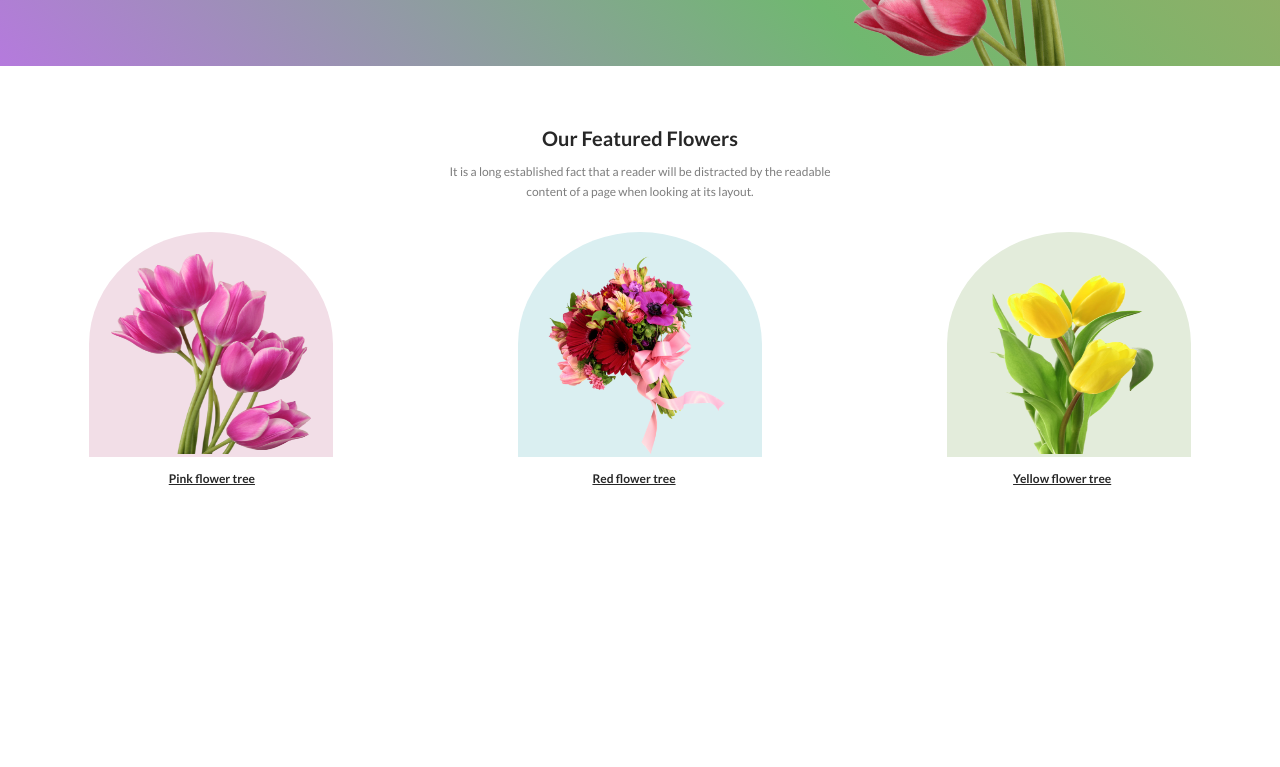
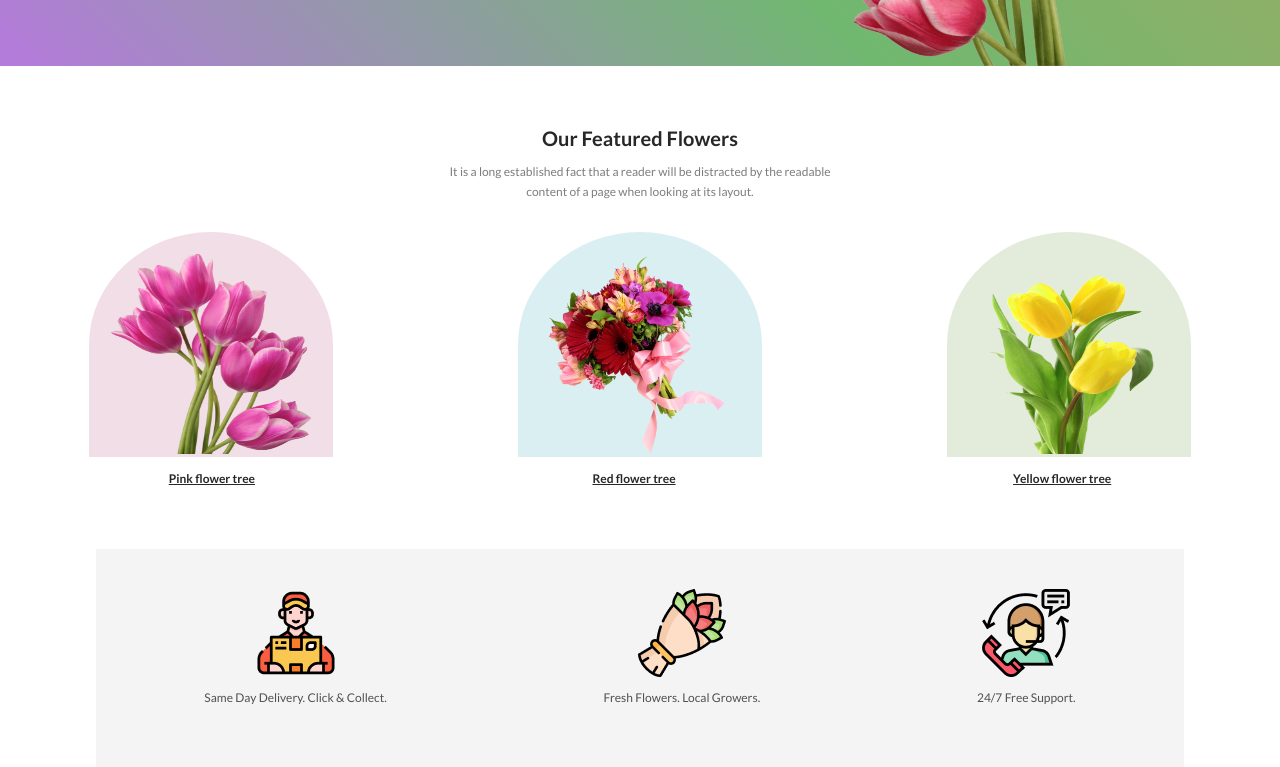
Before and after one commit to mamunurrashid01/flower-shop-website, a plain HTML site: page index.html in a window 1280 px wide. Shown: the part 414-1181 px from the top of the page. Before the commit the page ends 915 px from the top, so only its background shows below. Drawn offline with Linux system fonts and the light colour scheme.

Commit message:
service section design

```diff
--- a/css/style.css
+++ b/css/style.css
@@ -118,6 +118,27 @@ body {
     font-weight: 700;
     line-height: 20px;
     text-decoration-line: underline;
+    margin-bottom: 60px;
 }
 
 /* feature section style end*/
+
+.service-section{
+    display: flex;
+    justify-content: space-around;
+    align-items: center;
+    background-color: #F4F4F4;
+    padding: 40px 0;
+    max-width: 85%;
+    margin: auto;
+}
+.delivery, .fresh-flower, .support{
+    text-align: center;
+}
+.service-description{
+    color: rgba(39, 39, 39, 0.80);
+    font-size: 12px;
+    font-weight: 400;
+    line-height: 35px;
+    margin-top: 0;
+}
--- a/index.html
+++ b/index.html
@@ -48,6 +48,20 @@
             <p class="image-description">Red flower tree</p>
             <p class="image-description">Yellow flower tree</p>
         </div>
+        <div class="service-section">
+            <div class="delivery">
+                <img src="./Flower Asset/Group 57.png" alt="image">
+                <p class="service-description">Same Day Delivery. Click & Collect.</p>
+            </div>
+            <div class="fresh-flower">
+                <img src="./Flower Asset/Group 58.png" alt="">
+                <p class="service-description">Fresh Flowers. Local Growers.</p>
+            </div>
+            <div class="support">
+                <img src="./Flower Asset/Group 59.png" alt="">
+                <p class="service-description">24/7 Free Support.</p>
+            </div>
+        </div>
     </section>
     <!-------------feature section end---------->
 </body>
```
